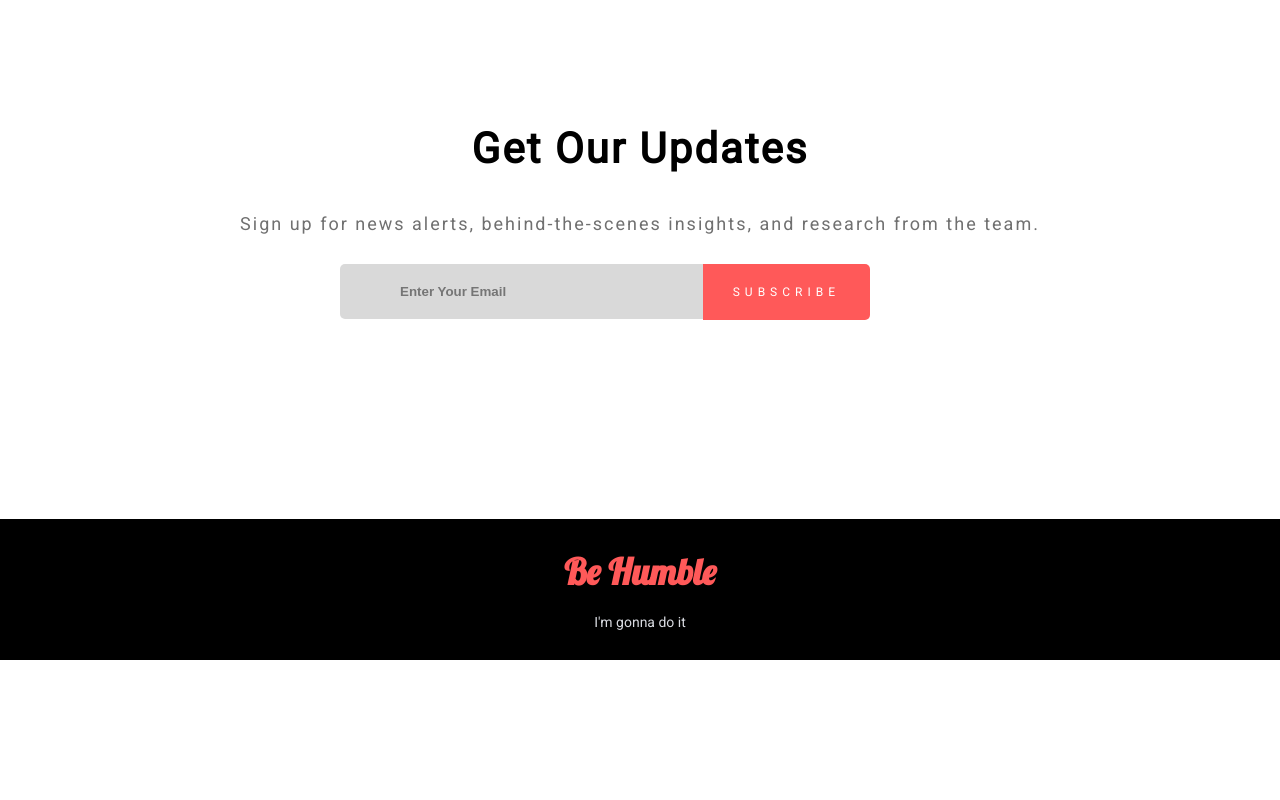
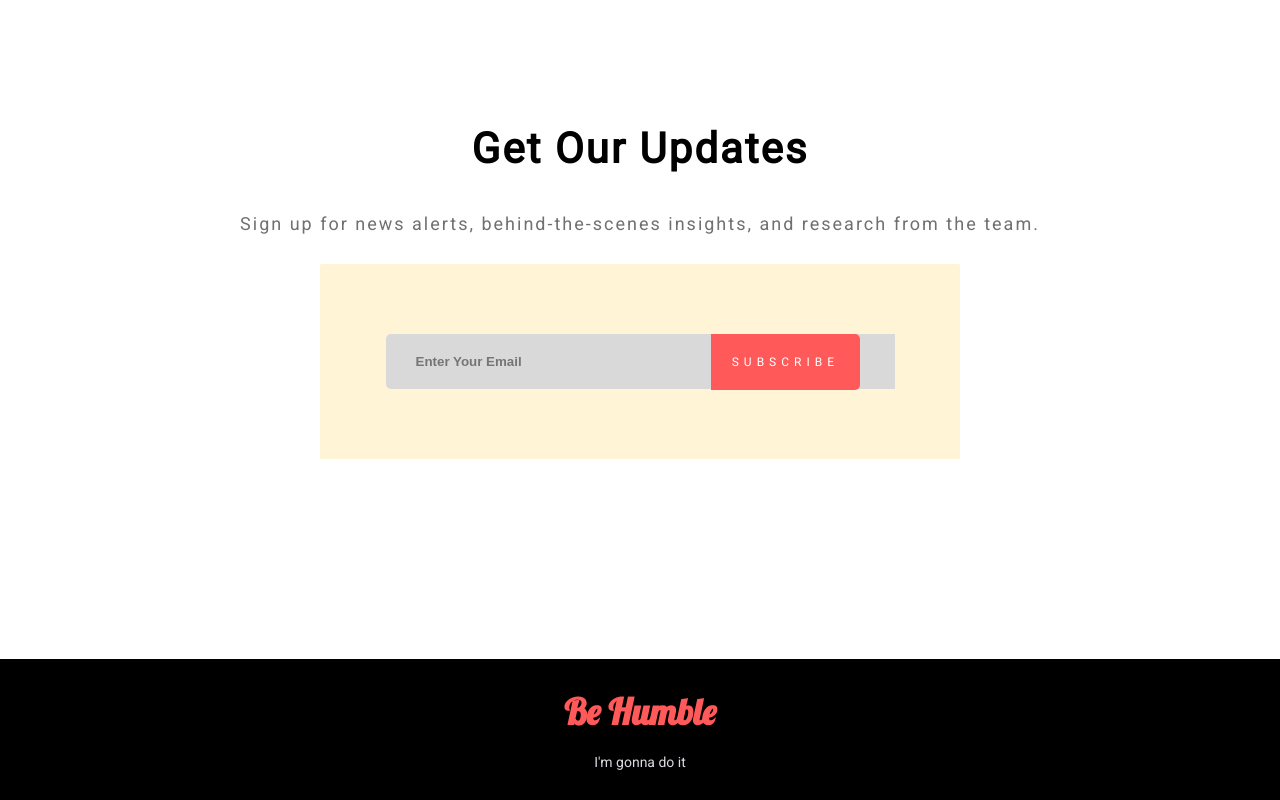
Before and after one commit to Emon1304013/donate-today, a plain HTML site: page index.html in a window 1280 px wide. Shown: the part 2406-3206 px from the top of the page. Before the commit the page ends 3066 px from the top, so only its background shows below. Drawn offline with Linux system fonts and the light colour scheme.

Commit message:
Email-form corrected

```diff
--- a/styles/style.css
+++ b/styles/style.css
@@ -201,25 +201,29 @@ h2{
 
   }
   .email-form{
-    max-width: 600px;
-	width: 100%;
+	width: 50%;
 	position: relative;
+    background-color: #FFF4D6;
+    padding: 70px 0;
+    border-radius: 2px;
+    text-align: center;
 
   }
   #email{
-	padding: 20px 150px 20px 60px;
+	padding: 20px 300px 20px 30px;
 	border-radius: 5px 0px 0px 5px;;
 	border: none;
 	font-weight: bold;
     background: #D9D9D9;
+    outline: none;
   }
   .email-form .btn{
     position: absolute;
 	top: 50%;
 	transform: translateY(-50%);
-	right: 70px;
+	right: 100px;
 	background: #FF5959;
-	padding: 21px 30px;
+	padding: 21px;
     border-radius: 0px 5px 5px 0px;
 	font-size: 12px;
 	letter-spacing: 5px;
```
